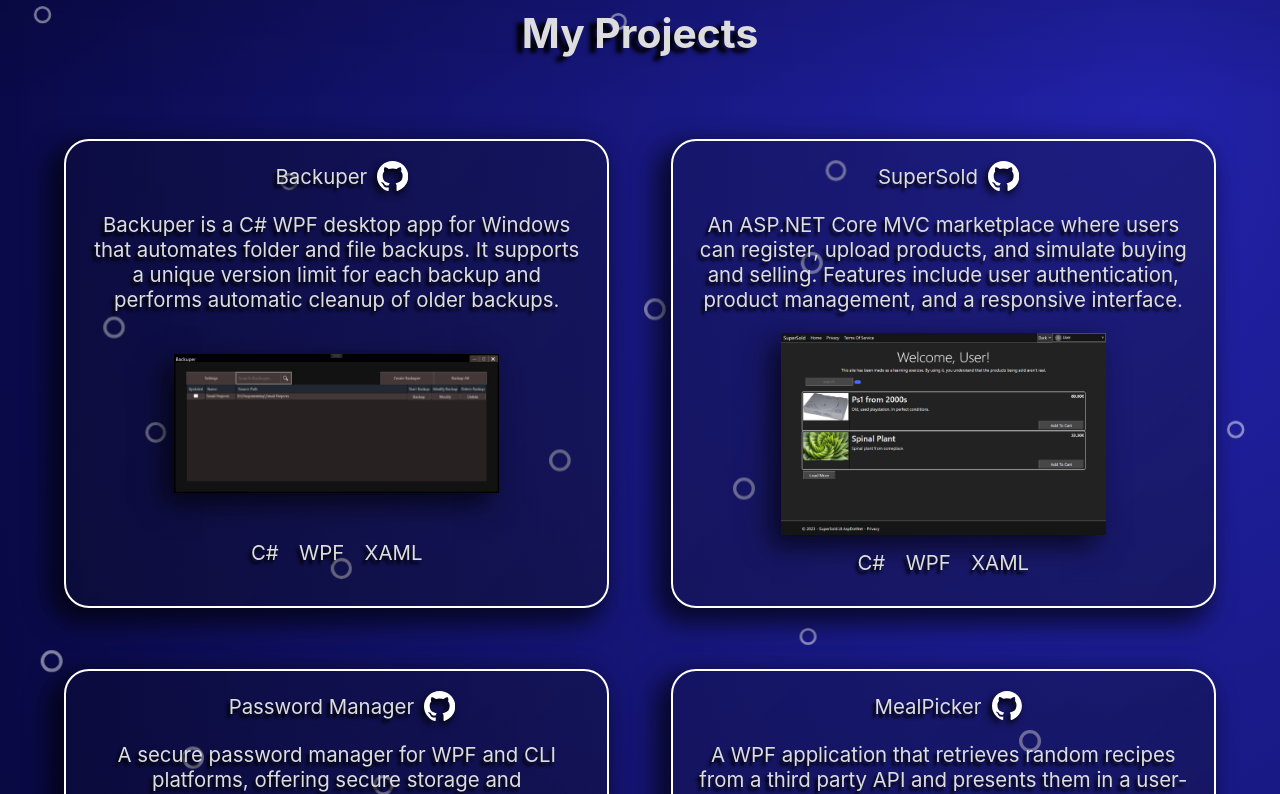
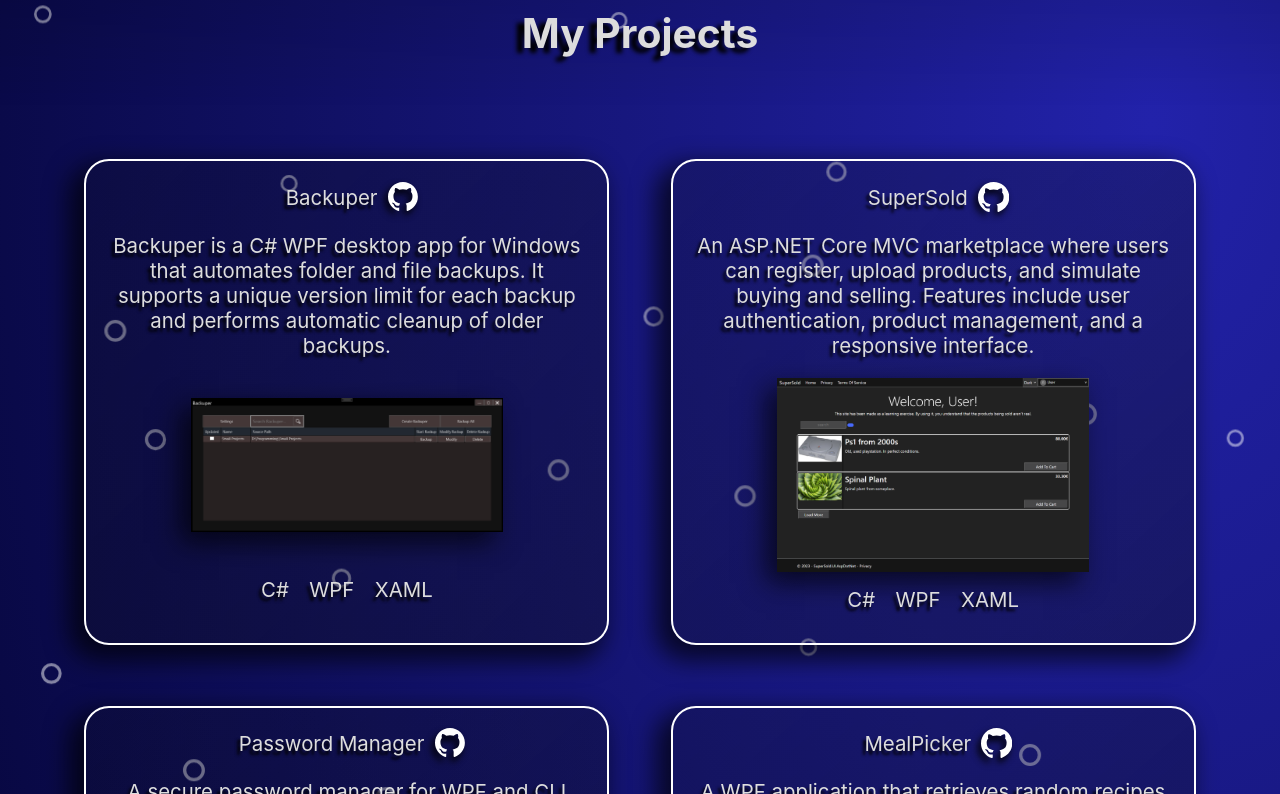
Before and after one commit to Faboid/portfolio, a React (Create React App) app: page / in a window 1280 px wide. Shown: the part 886-1680 px from the top of the page. Built offline with nearby package versions, Linux system fonts and the light colour scheme; the HTML template or start-up script is replaced by a standard one.

Commit message:
Moved the "onmousemove" listener to the hitbox.
This way, each project is only re-rendered if their own hitbox is hit.

```diff
--- a/src/sections/Projects/components/ProjectsContainer.css
+++ b/src/sections/Projects/components/ProjectsContainer.css
@@ -19,8 +19,8 @@
 .projects-container {
     display: grid;
     grid-template-columns: 1fr 1fr;
+    gap: 1rem;
     max-width: 90vw;
-    gap: 3rem;
     width: calc(100% - 2rem);
     padding: 1rem;
 }
@@ -28,6 +28,7 @@
 .hitscan {
     width: 100%;
     height: 100%;
+    border-radius: 25px;
     display: flex;
 }
 
@@ -35,6 +36,7 @@
     --rotate-x: var(--raw-rotate-x);
     --rotate-y: var(--raw-rotate-y);
 
+    margin: 1rem;
     background: linear-gradient(to bottom right, #11111133, #11111155);
     border: 2px white solid;
     border-radius: 25px;
--- a/src/sections/Projects/components/ProjectsContainer.js
+++ b/src/sections/Projects/components/ProjectsContainer.js
@@ -7,47 +7,41 @@ import './ProjectsContainer.css';
 import useCooldown from '../hooks/useCooldown';
 
 export default function ProjectsContainer({ projects }) {
+    return (
+        <div className='projects-container'>
+            {projects.map(item => {
+                return <ProjectHitScan
+                    key={item.title}
+                    project={item}/>;
+            })}
+        </div>
+    );
+}
 
-    const containerDiv = useRef(null);
+function ProjectHitScan({ project }) {
+
+    const hitscanRef = useRef(null);
     const [mouseX, setMouseX] = useState(0);
     const [mouseY, setMouseY] = useState(0);
+    const [rawRotateX, rawRotateY] = useRotationFromPosition(() => hitscanRef.current.getBoundingClientRect(), mouseX, mouseY, 15, 5);
 
     function onMouseMove(e) {
         setMouseX(() => e.clientX);
         setMouseY(() => e.clientY);
     }
 
-    return (
-        <div
-            className='projects-container'
-            ref={containerDiv}
-            onMouseMove={(e) => onMouseMove(e)}
-            >
-
-            {projects.map(item => {
-                return <ProjectHitScan
-                    key={item.title}
-                    project={item}
-                    getParentRect={() => containerDiv.current.getBoundingClientRect()}
-                    clientX={mouseX}
-                    clientY={mouseY}/>;
-            })}
-        </div>
-    );
-}
-
-function ProjectHitScan({ project, getParentRect, clientX, clientY }) {
-
-    const hitscanRef = useRef(null);
-    const [rawRotateX, rawRotateY] = useRotationFromPosition(() => hitscanRef.current.getBoundingClientRect(), clientX, clientY, 15, 5);
+    function onMouseLeave(e) {
+        setMouseX(() => 0);
+        setMouseY(() => 0);
+    }
 
     return (
-        <div className='hitscan' ref={hitscanRef}>
+        <div className='hitscan' ref={hitscanRef} onMouseMove={e => onMouseMove(e)} onMouseLeave={e => onMouseLeave(e)}>
             <Project
                 project={project}
-                getParentRect={getParentRect}
-                clientX={clientX}
-                clientY={clientY}
+                getParentRect={() => hitscanRef.current.getBoundingClientRect()}
+                clientX={mouseX}
+                clientY={mouseY}
                 rawRotateX={rawRotateX}
                 rawRotateY={rawRotateY}
                 />
```
